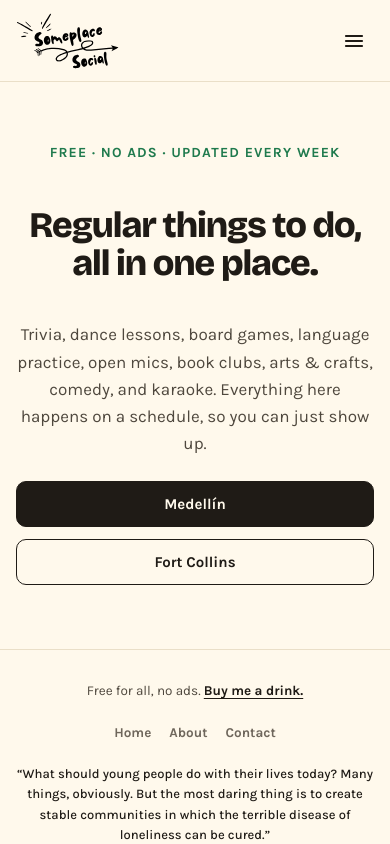
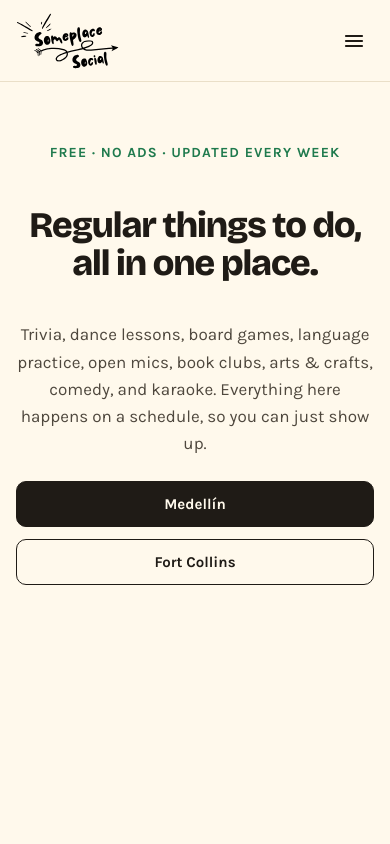
Before and after one commit to someplace-social/someplace_social, a Next.js app: page / in a window 390 px wide. Shown: the top 844 px of the page. Built offline with nearby package versions, Linux system fonts and the light colour scheme.

Commit message:
Increase homepage bottom padding by 5x before footer

```diff
--- a/app/Home.module.css
+++ b/app/Home.module.css
@@ -2,7 +2,7 @@
   width: 100%;
   max-width: 800px;
   margin: 0 auto;
-  padding: 80px 24px 96px;
+  padding: 80px 24px 480px;
   box-sizing: border-box;
   display: flex;
   flex-direction: column;
@@ -91,7 +91,7 @@
 
 @media (max-width: 768px) {
   .page {
-    padding: 48px 16px 64px;
+    padding: 48px 16px 320px;
   }
 
   .heroTitle {
```
